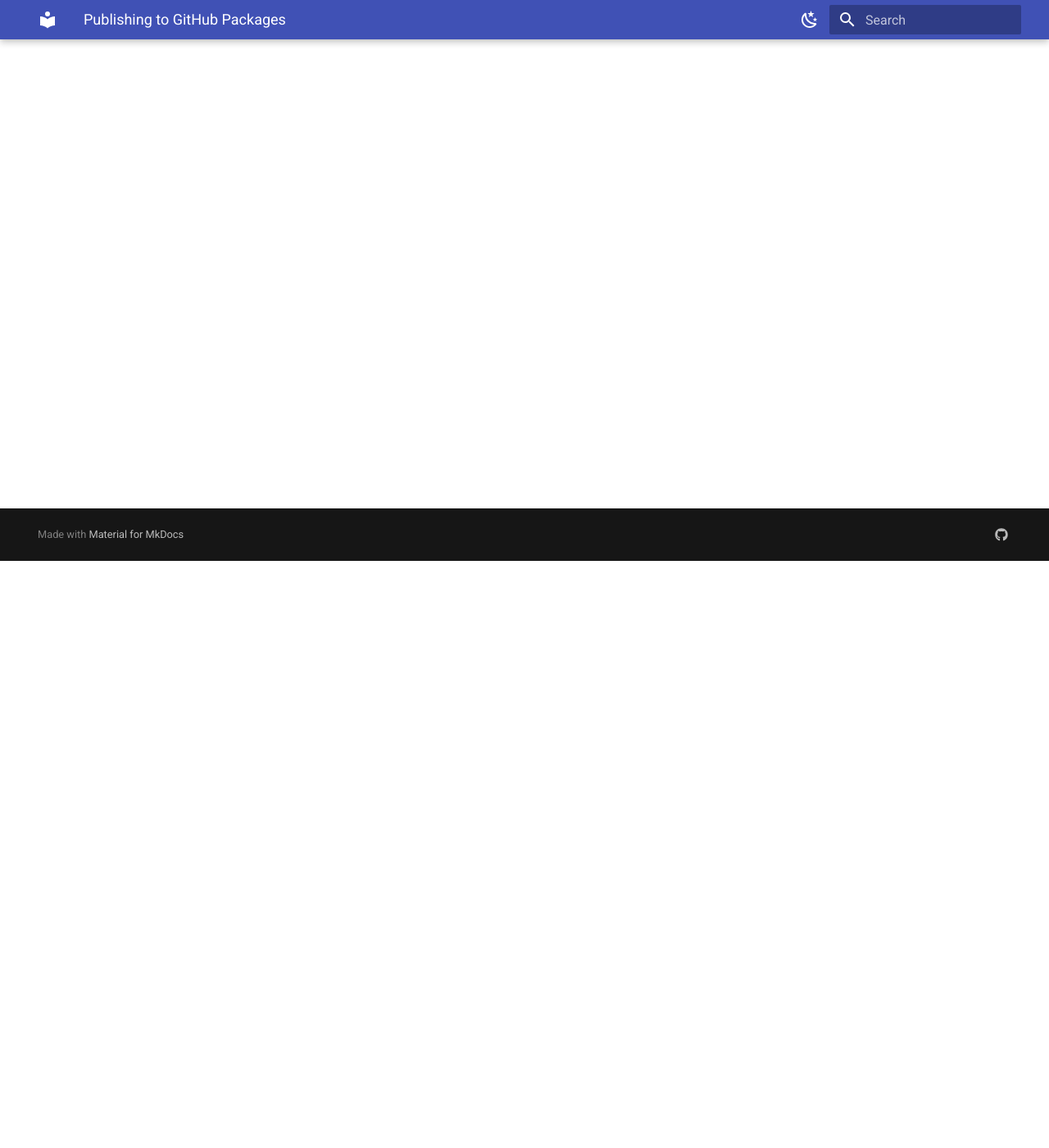
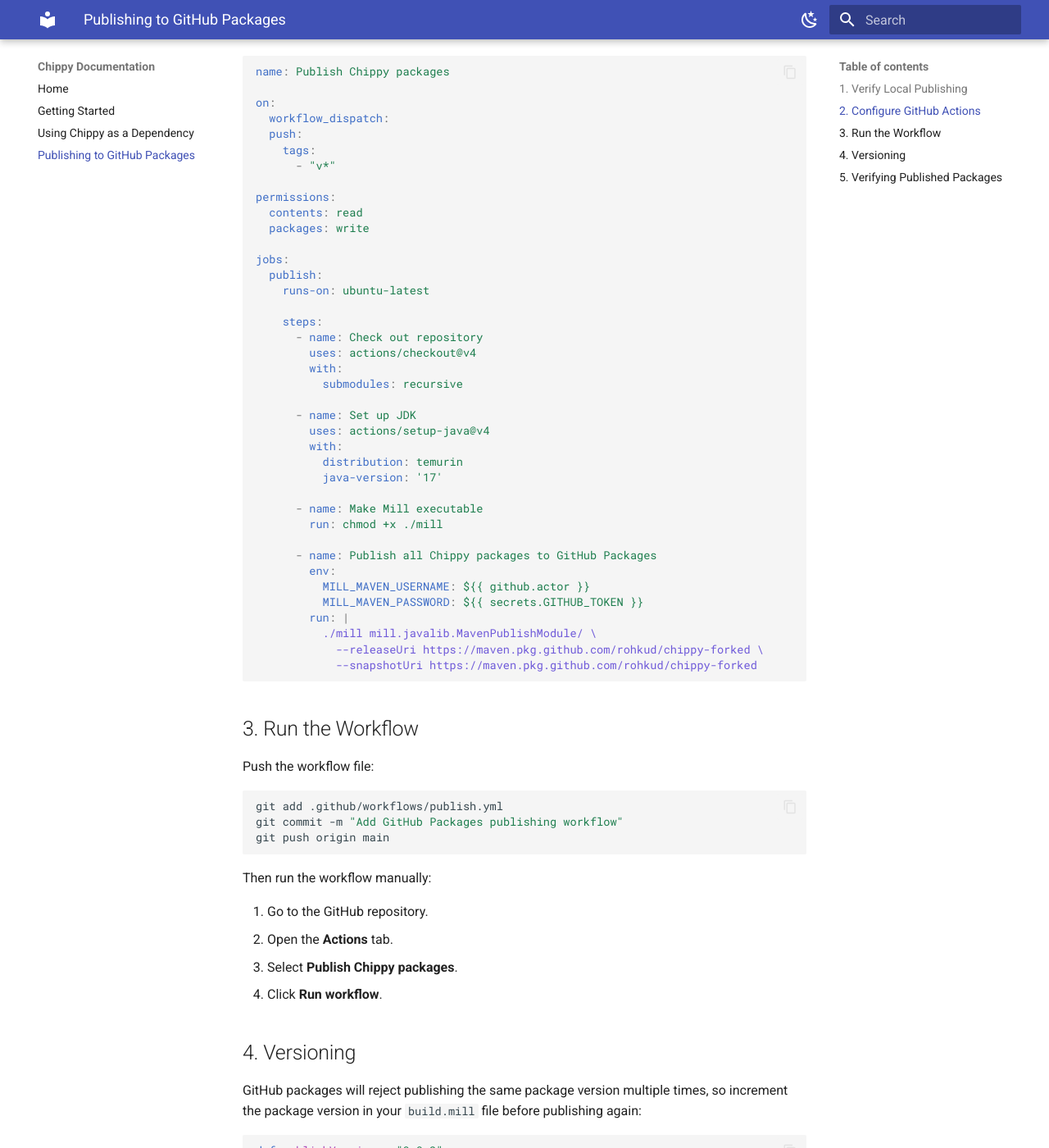
Before and after one commit to rohkud/chippy, an MkDocs documentation site: the page built from docs/publishing-github-packages.md, in a window 1280 px wide and 1400 px high, scrolled down 716 px. Shown: the whole window at 82% size. Built offline with MkDocs 1.6.1 and Material for MkDocs 9.7.7, drawn with Linux system fonts in a browser that asks for light colours; some of the changed text lies outside the part shown.

Commit message:
Finish publishing github packages page

````diff
--- a/docs/publishing-github-packages.md
+++ b/docs/publishing-github-packages.md
@@ -22,3 +22,80 @@ A successful local publish will place artifacts in `~/.ivy2/local`
 
 !!! tip
     Always test `publishLocal` first before using GitHub Actions to help isolate issues that may arise in subsequent steps
+
+## 2. Configure GitHub Actions
+Create the GitHub workflow file, `.github/workflows/publish.yml`
+
+Add this workflow to `.github/workflows/publish.yml` to publish all eligible Chippy packages:
+```yml
+name: Publish Chippy packages
+
+on:
+  workflow_dispatch:
+  push:
+    tags:
+      - "v*"
+
+permissions:
+  contents: read
+  packages: write
+
+jobs:
+  publish:
+    runs-on: ubuntu-latest
+
+    steps:
+      - name: Check out repository
+        uses: actions/checkout@v4
+        with:
+          submodules: recursive
+
+      - name: Set up JDK
+        uses: actions/setup-java@v4
+        with:
+          distribution: temurin
+          java-version: '17'
+
+      - name: Make Mill executable
+        run: chmod +x ./mill
+
+      - name: Publish all Chippy packages to GitHub Packages
+        env:
+          MILL_MAVEN_USERNAME: ${{ github.actor }}
+          MILL_MAVEN_PASSWORD: ${{ secrets.GITHUB_TOKEN }}
+        run: |
+          ./mill mill.javalib.MavenPublishModule/ \
+            --releaseUri https://maven.pkg.github.com/rohkud/chippy-forked \
+            --snapshotUri https://maven.pkg.github.com/rohkud/chippy-forked
+```
+
+## 3. Run the Workflow
+Push the workflow file:
+```bash
+git add .github/workflows/publish.yml
+git commit -m "Add GitHub Packages publishing workflow"
+git push origin main
+```
+Then run the workflow manually:
+
+1. Go to the GitHub repository.
+2. Open the **Actions** tab.
+3. Select **Publish Chippy packages**.
+4. Click **Run workflow**.
+
+## 4. Versioning
+GitHub packages will reject publishing the same package version multiple times, so increment the package version in your `build.mill` file before publishing again:
+```scala
+def publishVersion = "0.0.2"
+```
+!!! warning
+    Always bump the version before republishing artifacts.
+
+## 5. Verifying Published Packages
+After publishing, verify it by going to the repository's **Packages**. You should see published artifacts like:
+```
+chippy_2.13
+diplomacy_2.13
+rocketchip_2.13
+constellation_2.13
+```
````
